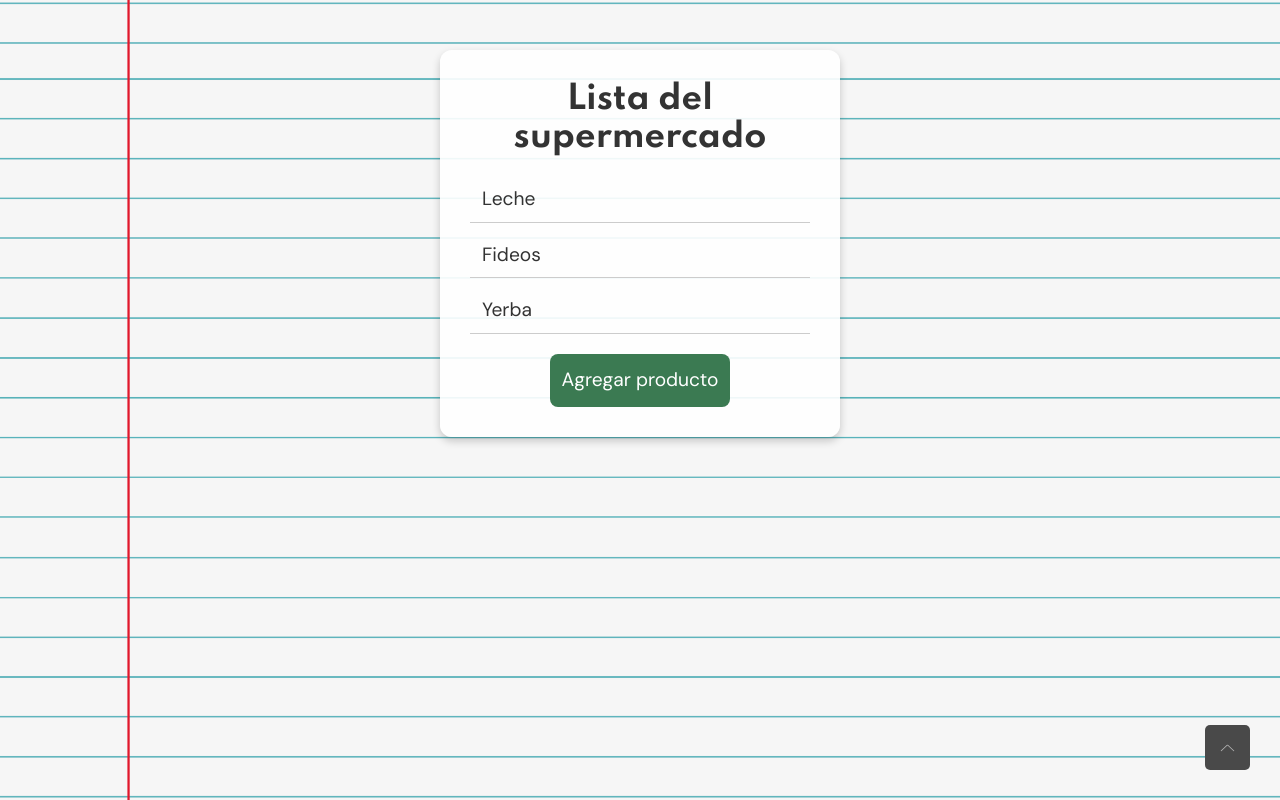
After one commit to lsuperno/TP-FINAL-IDS, a Flask app: page /shopping_list in a window 1280 px wide. The commit adds this page. Run offline with Flask 3, Linux system fonts and the light colour scheme; some libraries are stand-ins or nearby versions.

Commit message:
Crear HTML y CSS de la lista del supermercado con fondo de hoja y recuadro de productos

```diff
--- a/Front/app.py
+++ b/Front/app.py
@@ -2,7 +2,6 @@ from flask import Flask, render_template, request, redirect, url_for, flash, ses
 import requests
 from datetime import timedelta
 
-print("🔥 ESTE ES EL APP.PY QUE SE ESTÁ EJECUTANDO 🔥")
 
 
 app = Flask(__name__)
@@ -135,6 +134,13 @@ def page_not_found(e):
 def test_dashboard():
     return render_template('dashboard.html')
 
+@app.route('/shopping_list')
+def shopping_list():
+    return render_template('shopping_list.html')
+
+
+
+
 
 if __name__ == '__main__':
     app.run(host='0.0.0.0', port=8080, debug=True)
--- a/Front/static/css/dashboard.css
+++ b/Front/static/css/dashboard.css
@@ -151,3 +151,10 @@
 footer {
     display: none !important;
 }
+
+.sidebar li a {
+    text-decoration: none; /* quita el subrayado */
+    color: inherit;        /* mantiene el color que ya tenía el <li> */
+    display: block;        /* hace que ocupe todo el <li> */
+    width: 100%;           /* asegura que el clic abarque todo el ancho del <li> */
+}
--- /dev/null
+++ b/Front/static/css/shopping_list.css
@@ -0,0 +1,66 @@
+.lista-wrapper {
+    width: 100%;
+    min-height: 100vh;
+    display: flex;
+    justify-content: center;
+    align-items: flex-start;
+    padding-top: 50px;
+    background-image: url("/static/images/hoja.jpg"); /* ruta directa */
+    background-size: cover;
+    background-position: center;
+    background-repeat: no-repeat;
+}
+
+
+/* Contenedor encima de la hoja */
+.lista-hoja {
+    background-color: rgba(255, 255, 255, 0.9); /* más transparente */
+    width: 400px;           /* ancho del recuadro */
+    padding: 30px;
+    border-radius: 12px;
+    box-shadow: 0 4px 8px rgba(0,0,0,0.2);
+    display: flex;
+    flex-direction: column;
+    gap: 20px;
+}
+
+/* Título centrado */
+.titulo-lista {
+    text-align: center;
+    font-size: 2rem;
+    font-weight: bold;
+    color: #333;
+}
+
+/* Lista de productos */
+.lista-items {
+    list-style: none;
+    padding: 0;
+    margin: 0;
+    display: flex;
+    flex-direction: column;
+    gap: 10px;
+}
+
+.lista-items li {
+    padding: 8px 12px;
+    border-bottom: 1px solid #ccc;
+    font-size: 1.2rem;
+    color: #333;
+}
+
+/* Botón agregar */
+.btn-agregar {
+    padding: 12px;
+    font-size: 1.2rem;
+    border: none;
+    border-radius: 8px;
+    background-color: #3b7a52;
+    color: white;
+    cursor: pointer;
+    align-self: center; /* para centrar el botón */
+}
+
+.btn-agregar:hover {
+    background-color: #2e593f;
+}
--- a/Front/templates/base.html
+++ b/Front/templates/base.html
@@ -19,6 +19,8 @@
     <link rel="stylesheet" href="{{ url_for('static', filename='css/login.css') }}">
     <link rel="stylesheet" href="{{ url_for('static', filename='css/register.css') }}">
     <link rel="stylesheet" href="{{ url_for('static', filename='css/dashboard.css') }}">
+    <link rel="stylesheet" href="{{ url_for('static', filename='css/shopping_list.css') }}">
+
 
 
 </head>
--- a/Front/templates/dashboard.html
+++ b/Front/templates/dashboard.html
@@ -10,7 +10,7 @@
     <aside class="sidebar" id="sidebar">
         <nav>
             <ul>
-                <li data-seccion="mi-alacena">Lista del supermercado</li>
+                <li><a href="{{ url_for('shopping_list') }}">Lista del supermercado</a></li>
                 <li data-seccion="estadisticas">Estadísticas</li>
                 <li data-seccion="recetas">Recetas</li>
                 <li style="margin-top: 400px;" data-seccion="inicio">Compartir Alacena</li>
--- /dev/null
+++ b/Front/templates/shopping_list.html
@@ -0,0 +1,23 @@
+{% extends "base.html" %}
+
+{% block title %}Lista del Supermercado{% endblock %}
+
+{% block head %}
+<link rel="stylesheet" href="{{ url_for('static', filename='css/shopping_list.css') }}">
+{% endblock %}
+
+{% block body %}
+<div class="lista-wrapper">
+    <div class="lista-hoja">
+        <h2 class="titulo-lista">Lista del supermercado</h2>
+
+        <ul class="lista-items">
+            <li>Leche</li>
+            <li>Fideos</li>
+            <li>Yerba</li>
+        </ul>
+
+        <button class="btn-agregar">Agregar producto</button>
+    </div>
+</div>
+{% endblock %}
```
Also changed, not shown: Front/static/images/hoja.jpg (added).
